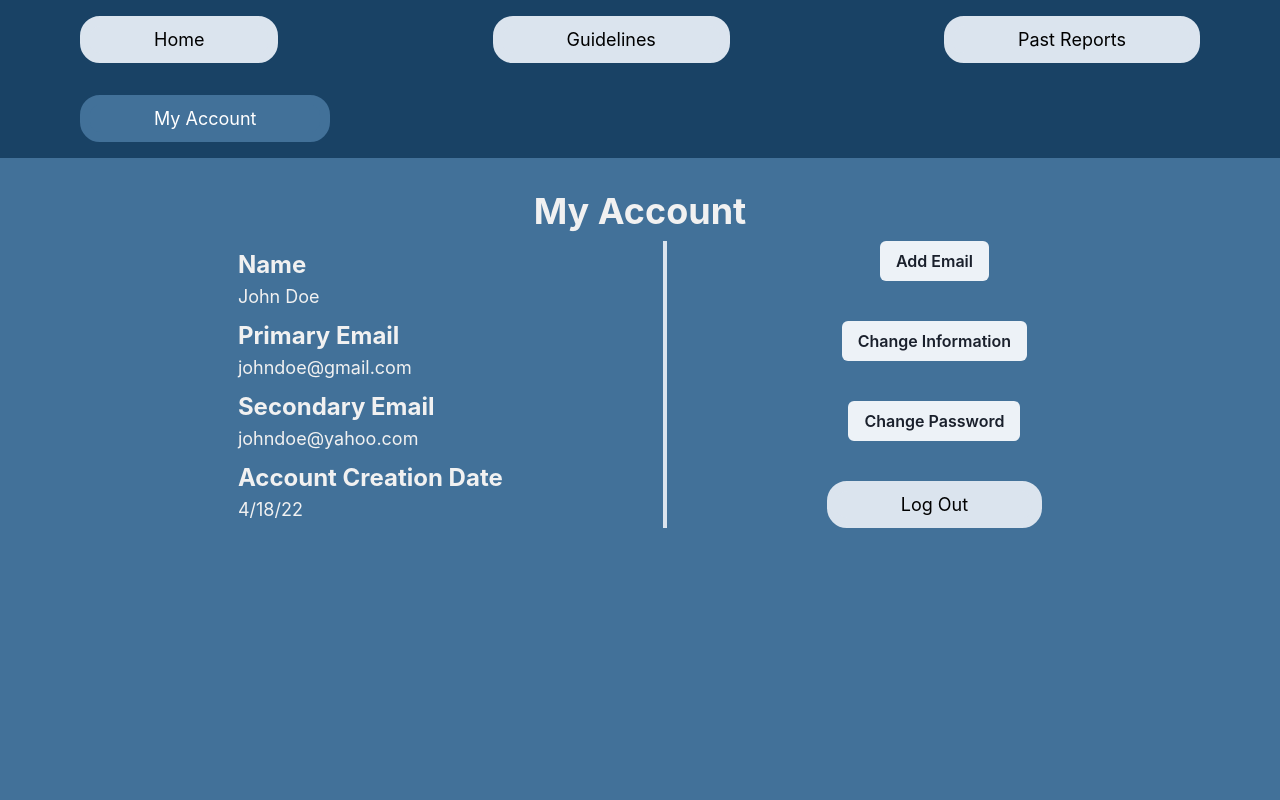
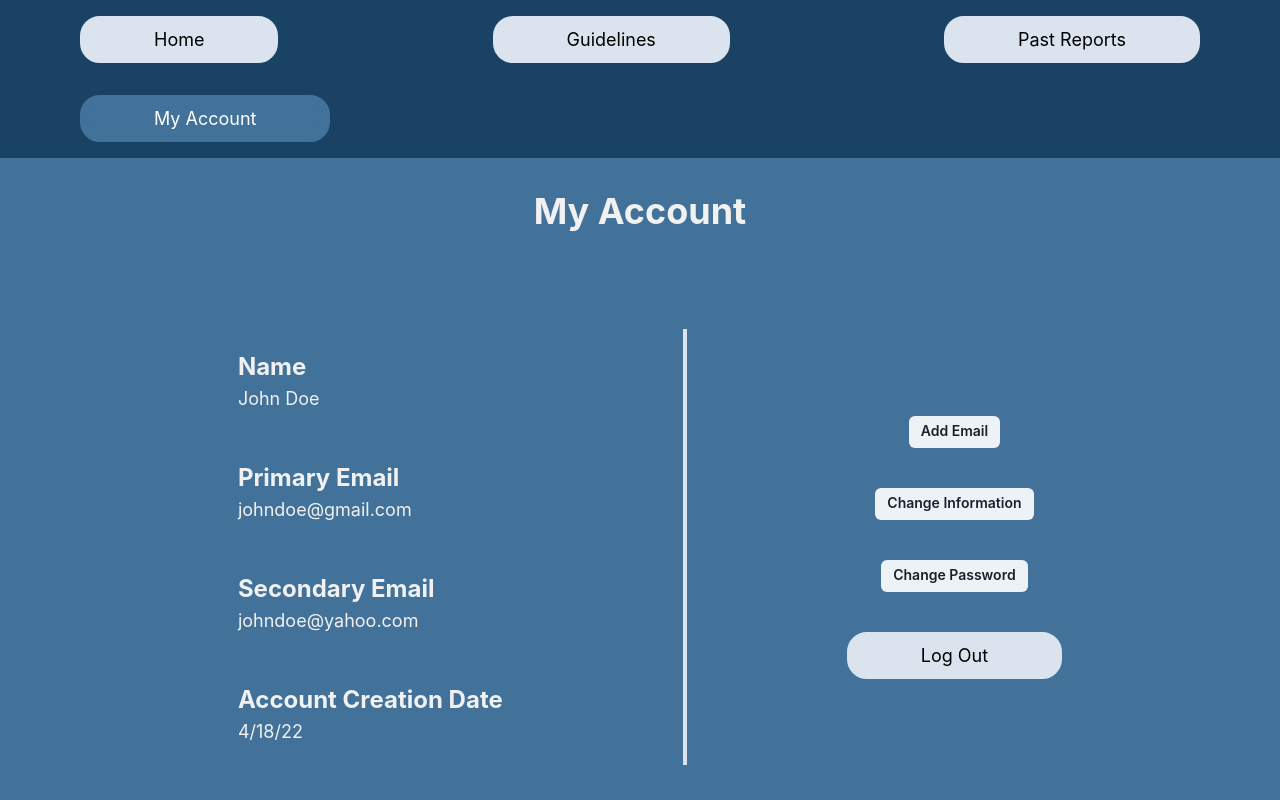
Before and after one commit to cvxluo/junior-design-project, a Next.js app: page /profile in a window 1280 px wide. Built offline with nearby package versions, Linux system fonts and the light colour scheme.

Commit message:
ui changes

```diff
--- a/src/screens/Profile/Profile.jsx
+++ b/src/screens/Profile/Profile.jsx
@@ -33,13 +33,16 @@ export default function Guidelines() {
       <Center my="2em">
         <VStack>
           <Heading color="lightgray">My Account</Heading>
+          <Box h='20'>
+
+          </Box>
 
           <HStack
             spacing={40}
             divider={<StackDivider borderColor="#DBE4EE" borderWidth={3} />}
           >
             <VStack alignItems="start">
-              <Box>
+              <Box p='5'>
                 <Text fontSize="2xl" fontWeight="bold" color="lightgray">
                   Name
                 </Text>
@@ -47,7 +50,7 @@ export default function Guidelines() {
                   John Doe
                 </Text>
               </Box>
-              <Box>
+              <Box p='5'>
                 <Text fontSize="2xl" fontWeight="bold" color="lightgray">
                   Primary Email
                 </Text>
@@ -55,7 +58,7 @@ export default function Guidelines() {
                   johndoe@gmail.com
                 </Text>
               </Box>
-              <Box>
+              <Box p='5'>
                 <Text fontSize="2xl" fontWeight="bold" color="lightgray">
                   Secondary Email
                 </Text>
@@ -63,7 +66,7 @@ export default function Guidelines() {
                   johndoe@yahoo.com
                 </Text>
               </Box>
-              <Box>
+              <Box p='5'>
                 <Text fontSize="2xl" fontWeight="bold" color="lightgray">
                   Account Creation Date
                 </Text>
@@ -74,9 +77,9 @@ export default function Guidelines() {
             </VStack>
 
             <VStack spacing={10}>
-              <Button>Add Email</Button>
-              <Button>Change Information</Button>
-              <Button>Change Password</Button>
+              <Button size='sm'>Add Email</Button>
+              <Button size='sm'>Change Information</Button>
+              <Button size='sm'>Change Password</Button>
               <NextLink href={urls.pages.login} passHref>
                 <Link
                   backgroundColor="lightblue"
```
Also changed, not shown: src/screens/Home/Home.jsx (+4 -4 lines).
